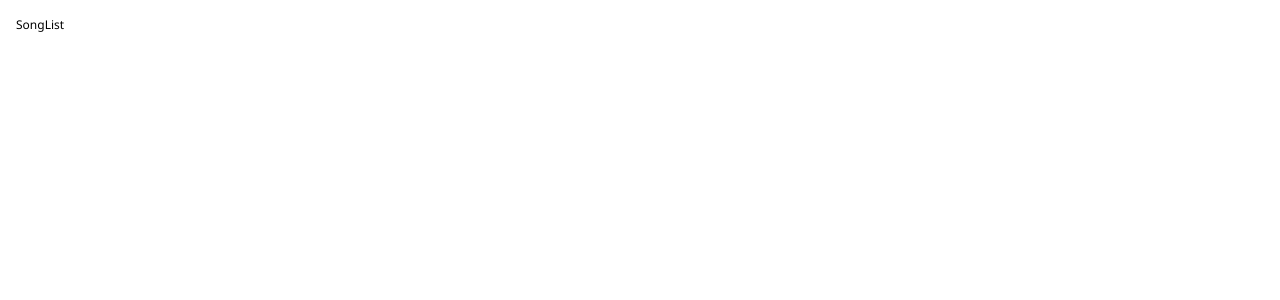
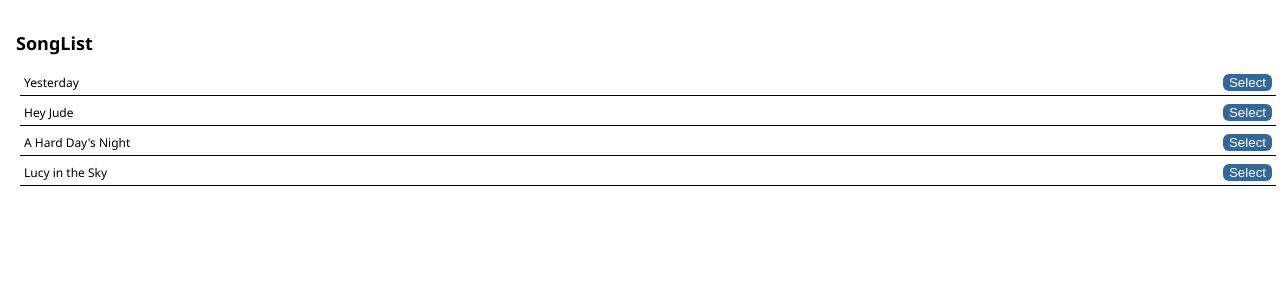
Before and after one commit to emir91/redux-app, a React (Create React App) app: page / in a window 1280 px wide. Shown: the top 300 px of the page. Built offline with nearby package versions, Linux system fonts and the light colour scheme.

Commit message:
Connect SongList with store, fetch data from store and display it

```diff
--- a/src/components/SongList.js
+++ b/src/components/SongList.js
@@ -4,9 +4,25 @@ import { connect } from 'react-redux';
 class SongList extends Component {
     render() {
         return (
-            <div>SongList</div>
+            <div>
+                <h2>SongList</h2>
+                {this.props.songs.map(song => {
+                    return(
+                        <div className="item" key={song.title}>
+                            <div className="left">{song.title}</div>
+                            <div className="right">
+                                <button className="primary">Select</button>
+                            </div>
+                        </div>
+                    )
+                })}
+            </div>
         )
     }
 }
 
-export default connect()(SongList);
+const mapStateToProps = state => {
+    return {songs: state.songs};
+}
+
+export default connect(mapStateToProps)(SongList);
```
